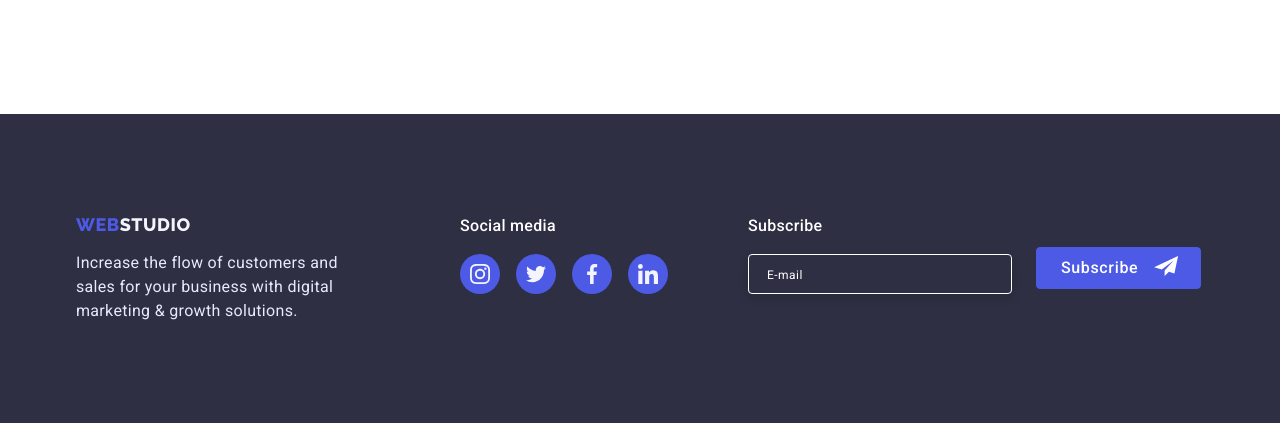
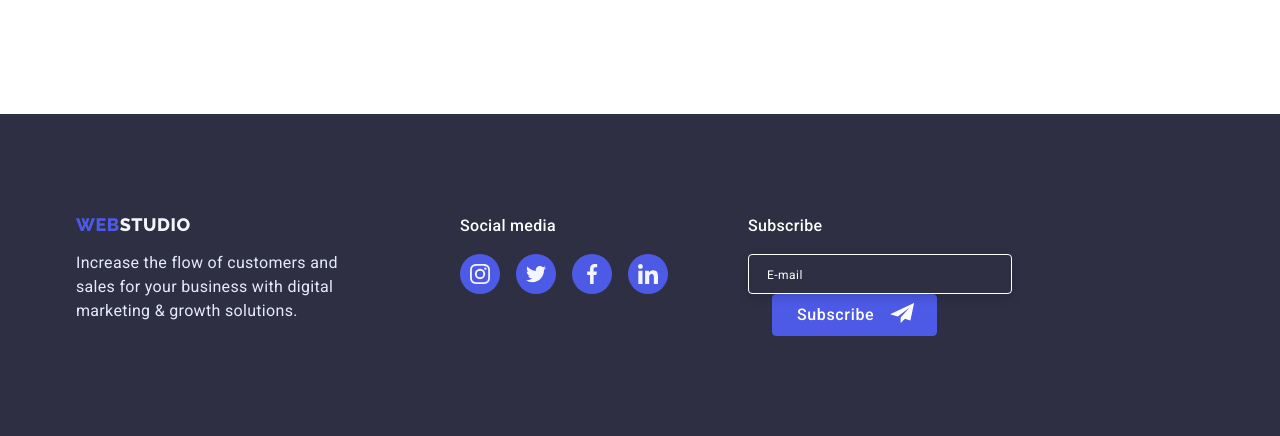
Before and after one commit to VladislavSemenets/goit-markup-hw-06, a plain HTML site: page index.html in a window 1280 px wide. Shown: the part 2919-3355 px from the top of the page. Drawn offline with nearby package versions, Linux system fonts and the light colour scheme.

Commit message:
create modal and footer btn-input

```diff
--- a/index.html
+++ b/index.html
@@ -375,18 +375,20 @@
 						</li>
 					</ul>
 				</div>
-								<form class="email-send-form">
+				<form class="email-send-form">
 					<label class="subscribe-send">
 						<span class="subscribe">Subscribe</span>
-					<input type="email" name="user_mail" class="email-send" placeholder="E-mail">
-				</label>
+						<span class="form-input-btn">
+						<input type="email" name="user_mail" class="email-send" placeholder="E-mail" />
+						<button class="subscribe-btn" type="send"
+					>Subscribe<svg class="send-mail-svg" width="24" height="20">
+						<use href="./images/icons.svg.svg#icon-send-email"></use>
+					</svg>
+				</button>
+			</span>
+					</label>
 				</form>
-				<div class="container-btn">
-			<button class="subscribe-btn" type="send">Subscribe<svg class="send-mail-svg" width="24" height="20">
-				<use href="./images/icons.svg.svg#icon-send-email"></use>
-			</svg>
-		</button>
-	</div>
+
 			</div>
 		</footer>
 		<div class="backdrop is-hidden" data-modal>
@@ -437,8 +439,8 @@
 						<textarea name="user_comment" class="modal-form-message" placeholder="Text input"></textarea>
 					</label>
 
-					<label class="modal-form-check-desc">
-						<input type="checkbox" name="user_policy" class="modal-form-check is-hidden" placeholder="Text input" />
+					<label for="policy" class="modal-form-check-desc">
+						<input type="checkbox" id='policy' name="user_policy" class="modal-form-check" placeholder="Text input" />
 						<span class="custom-click"></span>
 
 						<span class="modal-form-input-desc"
```
